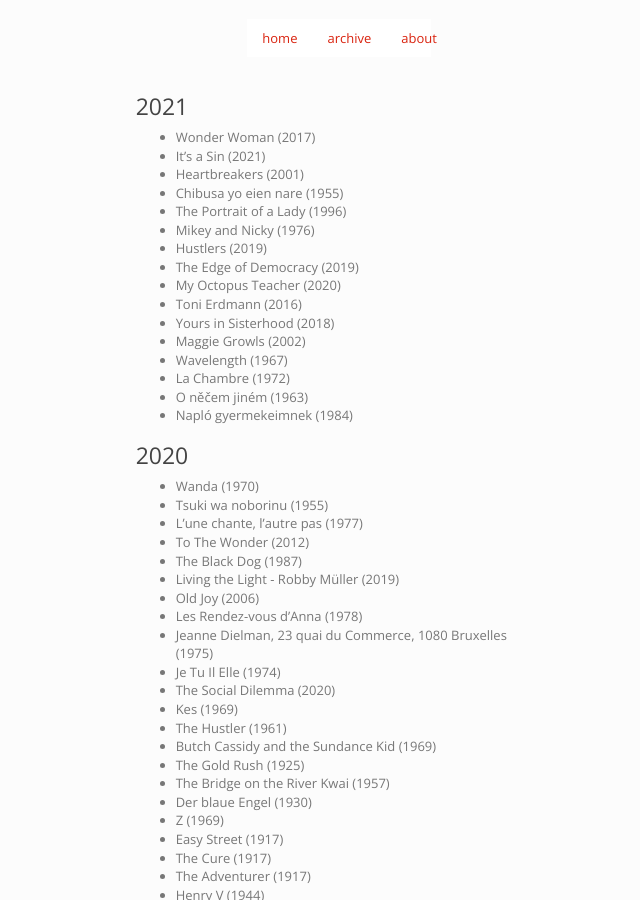
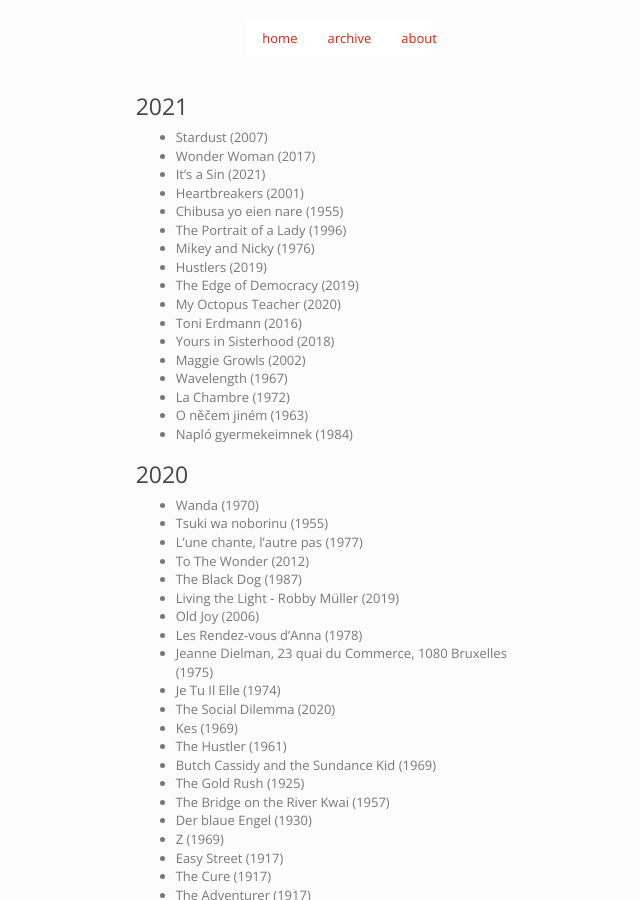
Before and after one commit to imtayadeway/imtayadeway.github.io, a Jekyll site: the page built from film/index.md, in a window 1280 px wide and 900 px high. Shown: the whole window, without its empty margins (301-941 px from the left). Built offline with Jekyll 4.4.1, drawn with Linux system fonts in a browser that asks for light colours.

Commit message:
Stardust

```diff
--- a/film/index.md
+++ b/film/index.md
@@ -5,6 +5,7 @@ title: Film
 
 ### 2021
 
+- Stardust (2007)
 - Wonder Woman (2017)
 - It's a Sin (2021)
 - Heartbreakers (2001)
```
